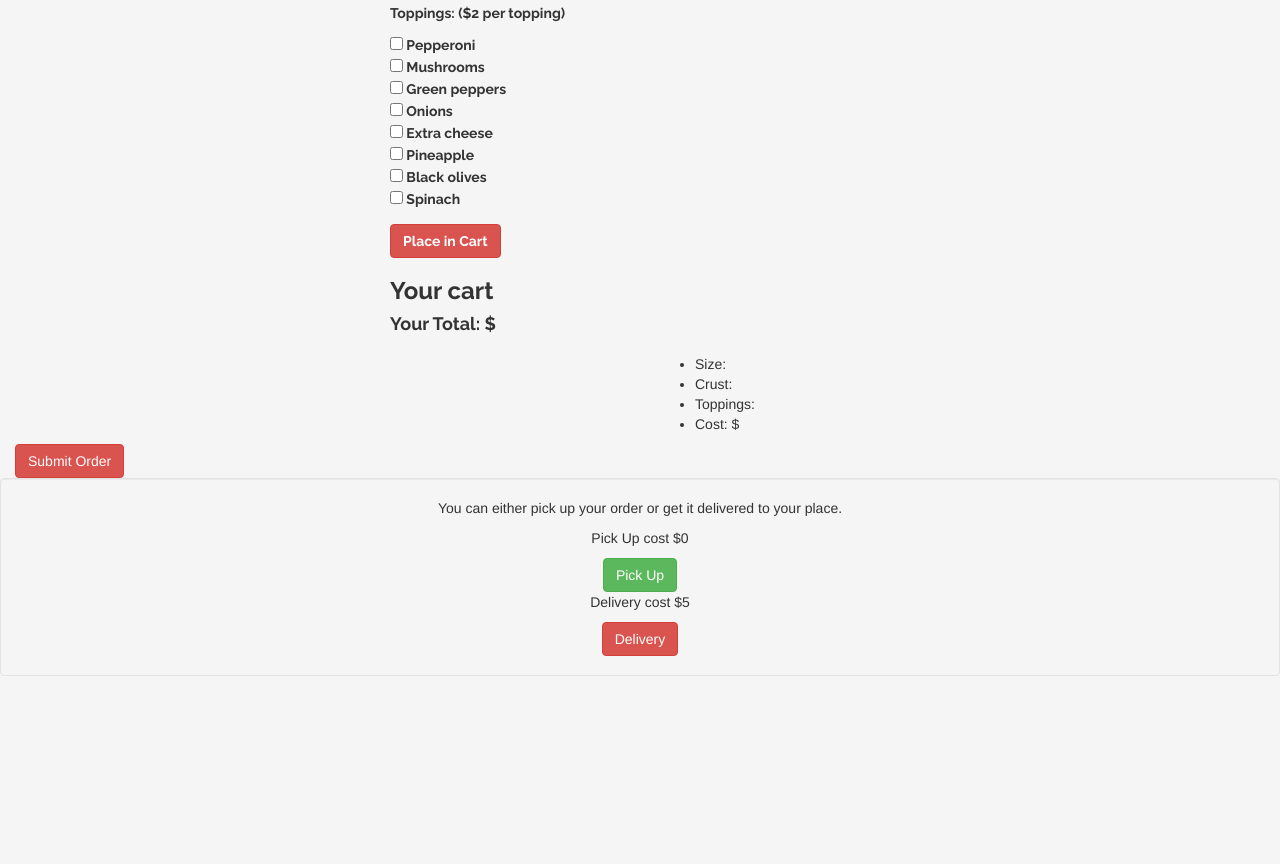
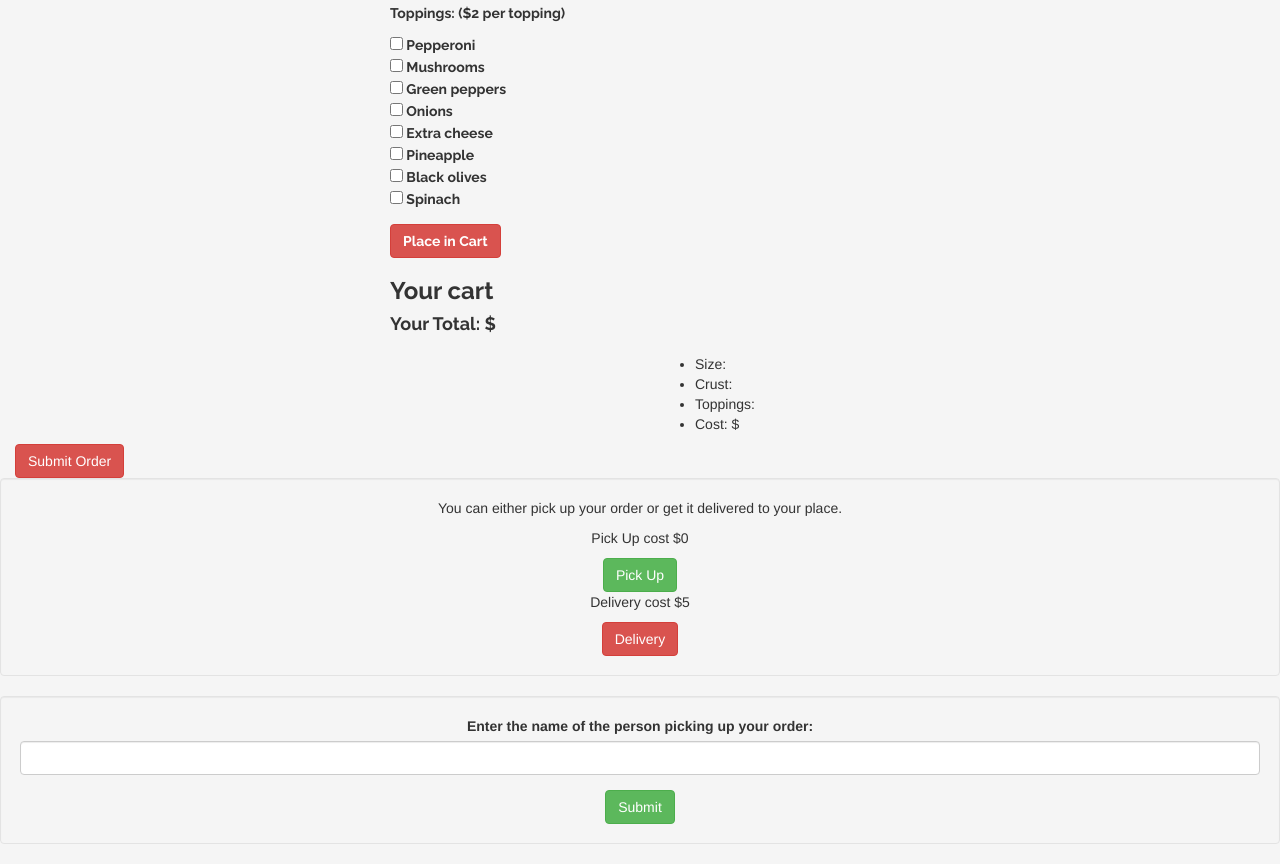
Before and after one commit to brianmunene001/PIZZA, a plain HTML site: page index.html in a window 1280 px wide. Shown: the part 515-1379 px from the top of the page. Before the commit the page ends 1211 px from the top, so only its background shows below. Drawn offline with nearby package versions, Linux system fonts and the light colour scheme; a script that the page names is missing.

Commit message:
adds 5 tags

```diff
--- a/index.html
+++ b/index.html
@@ -84,5 +84,13 @@
             <p id="deliveryCost">Delivery cost $5</p>
             <button type="button" class="btn btn-danger" id="delivery">Delivery</button>
           </div>
+          <div class="well pickupWell text-center">
+                <form id="pickupForm">
+                  <div class="form-group">
+                    <label for="name">Enter the name of the person picking up your order:</label>
+                    <input id="pickupName" class="form-control" type="text">
+                  </div>
+                  <button type="button" class="btn btn-success" id="submitPickupForm">Submit</button>
+                </form>
 </body>
 </html>
```
